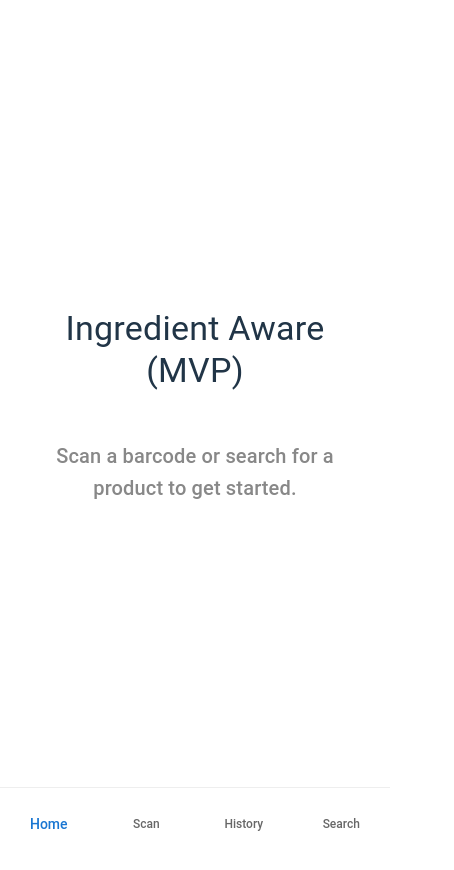
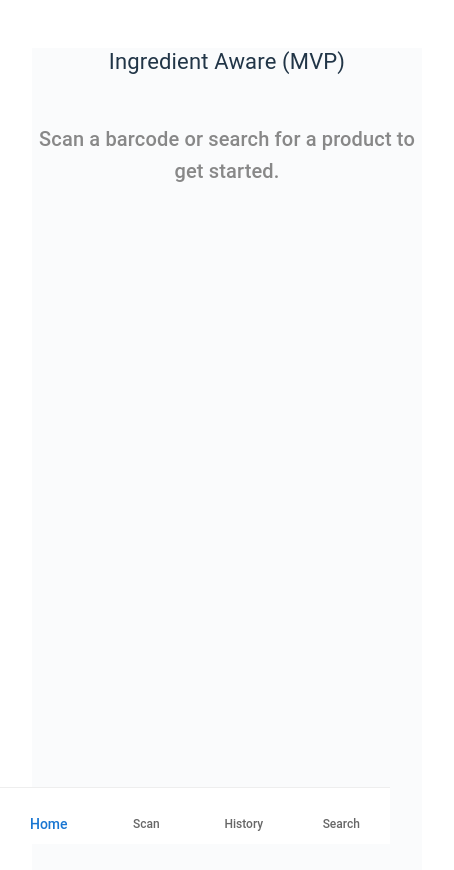
Before and after one commit to sunsetsacoustic/TransparenEats, a React (Vite) app in the folder web/: page / in a window 390 px wide. Shown: the top 870 px of the page, 454 px wide, since content can reach past the window. Before the commit the page ends 844 px from the top, so only its background shows below. Built offline with nearby package versions, Linux system fonts and the light colour scheme; some icons are missing.

Commit message:
Enhance mobile scaling: responsive layout, viewport meta tag, and mobile-friendly UI tweaks

```diff
--- a/web/src/App.tsx
+++ b/web/src/App.tsx
@@ -1,4 +1,4 @@
-import { useState } from 'react';
+import { useState, useEffect } from 'react';
 import { Container, Typography, Dialog, DialogTitle, DialogContent, DialogContentText, Box, CircularProgress } from '@mui/material';
 import { FOOD_DYES, FLAGGED_INGREDIENTS } from './foodDyes';
 import ProductCard from './components/ProductCard';
@@ -49,6 +49,19 @@ export default function App() {
   const [searchResults, setSearchResults] = useState<Product[]>([]);
   const [loading, setLoading] = useState(false);
   const [error, setError] = useState<string | null>(null);
+
+  useEffect(() => {
+    // Ensure viewport meta tag for mobile scaling
+    let viewport = document.querySelector('meta[name="viewport"]') as HTMLMetaElement | null;
+    if (!viewport) {
+      viewport = document.createElement('meta') as HTMLMetaElement;
+      viewport.name = 'viewport';
+      viewport.content = 'width=device-width, initial-scale=1, maximum-scale=1, user-scalable=no';
+      document.head.appendChild(viewport);
+    } else {
+      viewport.content = 'width=device-width, initial-scale=1, maximum-scale=1, user-scalable=no';
+    }
+  }, []);
 
   // Save history to localStorage
   const saveHistory = (newHistory: Product[]) => {
@@ -145,10 +158,20 @@ export default function App() {
   }
 
   return (
-    <Container maxWidth="sm" sx={{ mt: 4, pb: 8 }}>
-      <Typography variant="h4" gutterBottom>Ingredient Aware (MVP)</Typography>
+    <Container maxWidth="sm" sx={{
+      mt: { xs: 1, sm: 4 },
+      pb: 8,
+      px: { xs: 0, sm: 2 },
+      width: { xs: '100vw', sm: 'auto' },
+      minHeight: '100vh',
+      boxSizing: 'border-box',
+      background: '#fafbfc',
+    }}>
+      <Typography variant="h4" gutterBottom sx={{ fontSize: { xs: 22, sm: 32 }, textAlign: 'center', mt: { xs: 2, sm: 4 } }}>
+        Ingredient Aware (MVP)
+      </Typography>
       {content}
-      <Dialog open={!!ingredientInfo} onClose={() => { setIngredientInfo(null); }}>
+      <Dialog open={!!ingredientInfo} onClose={() => { setIngredientInfo(null); }} fullWidth maxWidth="xs">
         <DialogTitle>{ingredientInfo?.name}</DialogTitle>
         <DialogContent>
           <DialogContentText>
```
